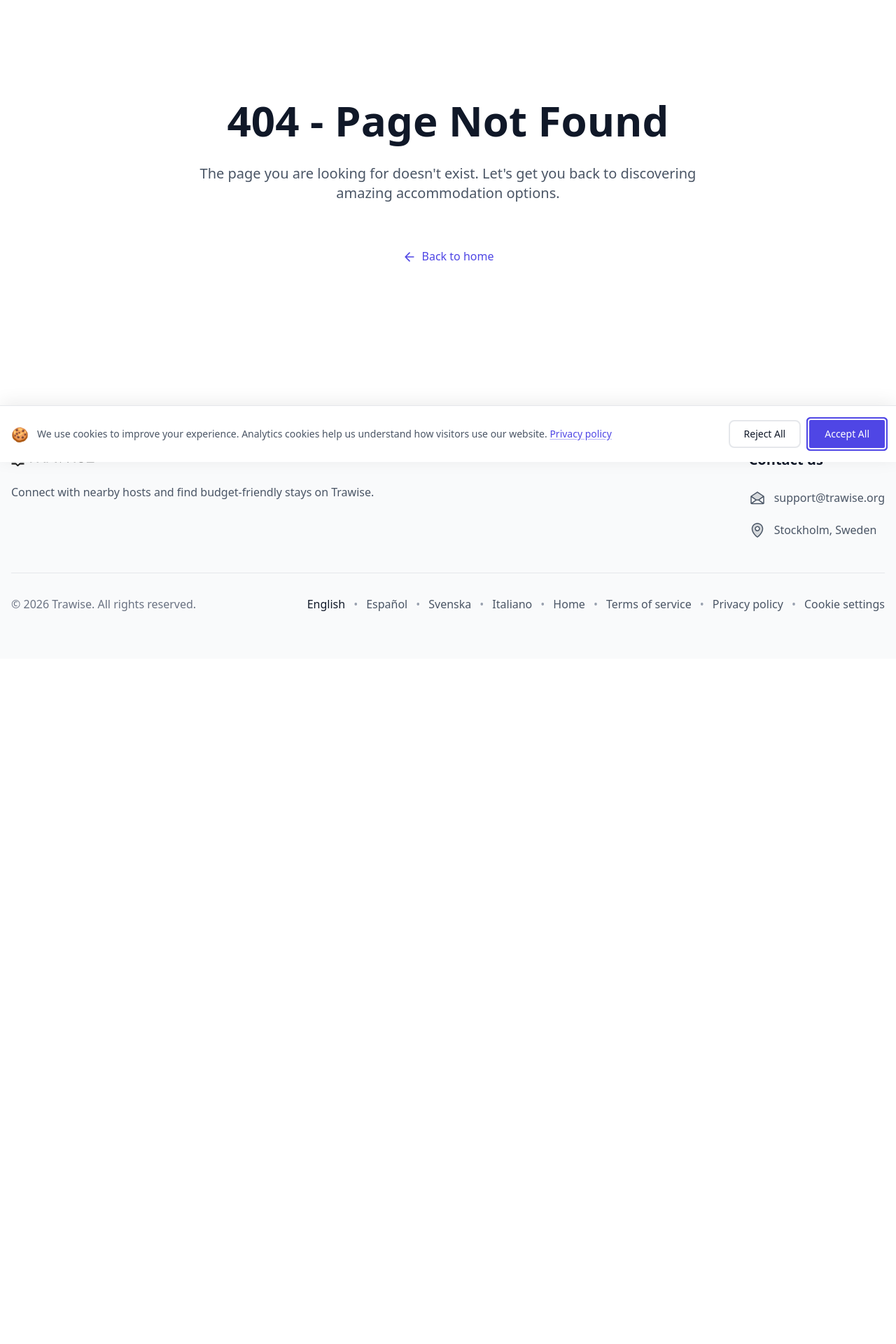
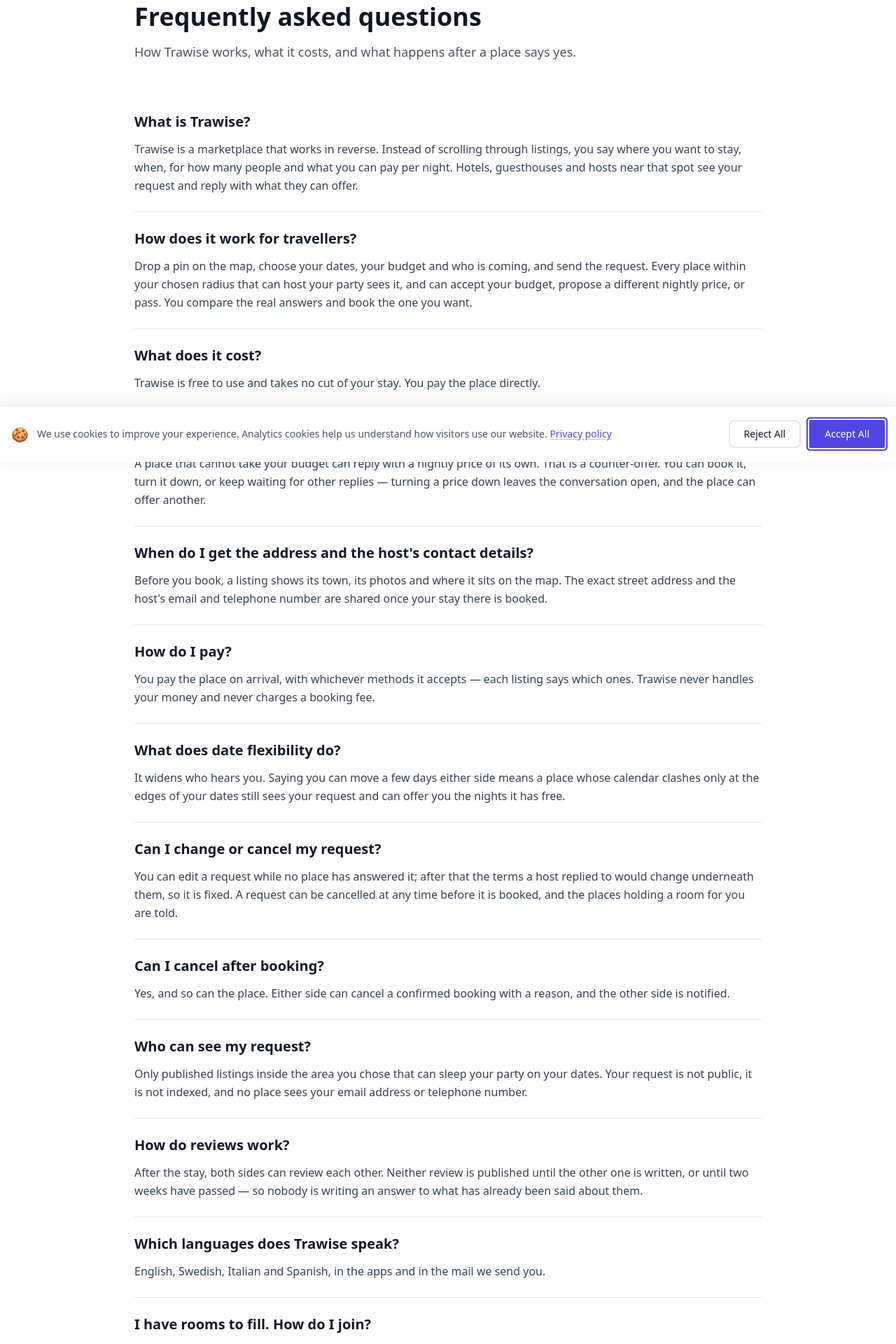
Before and after one commit to Trawise/Trawise.Landing, a React (Vite) app in the folder src/: page /faq in a window 1280 px wide. Shown: the part 140-2060 px from the top of the page at 70% size. Before the commit the page ends 1162 px from the top, so only its background shows below. Built offline with nearby package versions, Linux system fonts and the light colour scheme.

Commit message:
Answer the questions people ask before signing up

```diff
--- /dev/null
+++ b/src/src/Faq.tsx
@@ -0,0 +1,168 @@
+import { useTranslation } from "react-i18next";
+import { BackLink } from "./components/back-link";
+import { Footer } from "./components/footer";
+import { Header } from "./components/header";
+import { SkipLink } from "./components/skip-link";
+import { Container } from "./components/ui";
+import { usePageMeta } from "./hooks/use-page-meta";
+import { useStructuredData } from "./hooks/use-structured-data";
+
+interface Entry {
+  id: string;
+  question: string;
+  answer: string;
+}
+
+/**
+ * English only for now, like the legal pages: the answers are still settling,
+ * and a translation of copy that is about to change is a translation that goes
+ * stale. The page chrome is localised.
+ */
+const ENTRIES: Entry[] = [
+  {
+    id: "what-is-trawise",
+    question: "What is Trawise?",
+    answer:
+      "Trawise is a marketplace that works in reverse. Instead of scrolling through listings, you say where you want to stay, when, for how many people and what you can pay per night. Hotels, guesthouses and hosts near that spot see your request and reply with what they can offer.",
+  },
+  {
+    id: "how-it-works",
+    question: "How does it work for travellers?",
+    answer:
+      "Drop a pin on the map, choose your dates, your budget and who is coming, and send the request. Every place within your chosen radius that can host your party sees it, and can accept your budget, propose a different nightly price, or pass. You compare the real answers and book the one you want.",
+  },
+  {
+    id: "cost",
+    question: "What does it cost?",
+    answer:
+      "Trawise is free to use and takes no cut of your stay. You pay the place directly.",
+  },
+  {
+    id: "counter-offer",
+    question: "What is a counter-offer?",
+    answer:
+      "A place that cannot take your budget can reply with a nightly price of its own. That is a counter-offer. You can book it, turn it down, or keep waiting for other replies — turning a price down leaves the conversation open, and the place can offer another.",
+  },
+  {
+    id: "address",
+    question: "When do I get the address and the host's contact details?",
+    answer:
+      "Before you book, a listing shows its town, its photos and where it sits on the map. The exact street address and the host's email and telephone number are shared once your stay there is booked.",
+  },
+  {
+    id: "payment",
+    question: "How do I pay?",
+    answer:
+      "You pay the place on arrival, with whichever methods it accepts — each listing says which ones. Trawise never handles your money and never charges a booking fee.",
+  },
+  {
+    id: "flexible-dates",
+    question: "What does date flexibility do?",
+    answer:
+      "It widens who hears you. Saying you can move a few days either side means a place whose calendar clashes only at the edges of your dates still sees your request and can offer you the nights it has free.",
+  },
+  {
+    id: "change-request",
+    question: "Can I change or cancel my request?",
+    answer:
+      "You can edit a request while no place has answered it; after that the terms a host replied to would change underneath them, so it is fixed. A request can be cancelled at any time before it is booked, and the places holding a room for you are told.",
+  },
+  {
+    id: "cancel-booking",
+    question: "Can I cancel after booking?",
+    answer:
+      "Yes, and so can the place. Either side can cancel a confirmed booking with a reason, and the other side is notified.",
+  },
+  {
+    id: "who-sees-request",
+    question: "Who can see my request?",
+    answer:
+      "Only published listings inside the area you chose that can sleep your party on your dates. Your request is not public, it is not indexed, and no place sees your email address or telephone number.",
+  },
+  {
+    id: "reviews",
+    question: "How do reviews work?",
+    answer:
+      "After the stay, both sides can review each other. Neither review is published until the other one is written, or until two weeks have passed — so nobody is writing an answer to what has already been said about them.",
+  },
+  {
+    id: "languages",
+    question: "Which languages does Trawise speak?",
+    answer:
+      "English, Swedish, Italian and Spanish, in the apps and in the mail we send you.",
+  },
+  {
+    id: "become-host",
+    question: "I have rooms to fill. How do I join?",
+    answer:
+      "Create a host account on the dashboard at host.trawise.org, add your place and publish it. It is free for hosts, and requests from nearby travellers start arriving as soon as the listing is live.",
+  },
+];
+
+export function Faq() {
+  const { t } = useTranslation();
+
+  usePageMeta({
+    title: t("pageTitles.faq"),
+    path: "/faq",
+  });
+
+  // A FAQPage graph is what puts these answers in a search result rather than
+  // only on the page.
+  useStructuredData({
+    "@context": "https://schema.org",
+    "@type": "FAQPage",
+    mainEntity: ENTRIES.map(({ question, answer }) => ({
+      "@type": "Question",
+      name: question,
+      acceptedAnswer: { "@type": "Answer", text: answer },
+    })),
+  });
+
+  return (
+    <>
+      <SkipLink />
+
+      <Header />
+
+      <main id="main-content" className="grow">
+        <section className="py-16">
+          <Container>
+            <div className="max-w-4xl mx-auto">
+              <header className="mb-12">
+                <h1 className="text-4xl font-bold text-gray-900 mb-4">
+                  {t("faq.title")}
+                </h1>
+                <p className="text-lg text-gray-600">{t("faq.subtitle")}</p>
+              </header>
+
+              {/* A description list, not an accordion: twelve short answers
+                  are quicker to read open than to click open, and the page
+                  stays searchable with the browser's own find. */}
+              <dl className="divide-y divide-gray-200">
+                {ENTRIES.map(({ id, question, answer }) => (
+                  <div key={id} className="py-6">
+                    <dt>
+                      <h2 className="text-xl font-semibold text-gray-900">
+                        {question}
+                      </h2>
+                    </dt>
+                    <dd className="mt-3 text-gray-700 leading-relaxed">
+                      {answer}
+                    </dd>
+                  </div>
+                ))}
+              </dl>
+
+              <div className="mt-12">
+                <BackLink to="/">{t("faq.backToHome")}</BackLink>
+              </div>
+            </div>
+          </Container>
+        </section>
+      </main>
+
+      <Footer />
+    </>
+  );
+}
--- a/src/src/components/footer.tsx
+++ b/src/src/components/footer.tsx
@@ -109,6 +109,10 @@
                   {t("navigation.home")}
                 </LocaleLink>
                 <Separator />
+                <LocaleLink to="/faq" className={LINK_CLASS}>
+                  {t("navigation.faq")}
+                </LocaleLink>
+                <Separator />
                 <LocaleLink to="/terms" className={LINK_CLASS}>
                   {t("navigation.termsOfService")}
                 </LocaleLink>
--- /dev/null
+++ b/src/src/hooks/use-structured-data.ts
@@ -0,0 +1,25 @@
+import { useEffect } from "react";
+
+/** Marks the tag as ours, so a re-render replaces it instead of stacking. */
+const OWNED_ATTRIBUTE = "data-structured-data";
+
+/**
+ * Publishes a JSON-LD graph for the active route and removes it on unmount.
+ *
+ * React Router swaps components without a document load, so a script left in
+ * the head would describe the previous page.
+ */
+export function useStructuredData(graph: object): void {
+  const serialised = JSON.stringify(graph);
+
+  useEffect(() => {
+    const script = document.createElement("script");
+
+    script.type = "application/ld+json";
+    script.setAttribute(OWNED_ATTRIBUTE, "true");
+    script.textContent = serialised;
+    document.head.appendChild(script);
+
+    return () => script.remove();
+  }, [serialised]);
+}
--- a/src/src/i18n/locales/en.json
+++ b/src/src/i18n/locales/en.json
@@ -8,7 +8,8 @@
     "primary": "Main",
     "footer": "Footer",
     "cookieSettings": "Cookie settings",
-    "termsOfService": "Terms of service"
+    "termsOfService": "Terms of service",
+    "faq": "FAQ"
   },
   "hero": {
     "title": "Tell <brand>Trawise</brand> where you want to stay. Let the places come to you.",
@@ -140,7 +141,13 @@
     "comingSoon": "Coming soon",
     "deleteAccount": "Delete your account",
     "notFound": "Page not found",
-    "termsOfService": "Terms of service"
+    "termsOfService": "Terms of service",
+    "faq": "FAQ"
   },
-  "opensInNewTab": "opens in a new tab"
+  "opensInNewTab": "opens in a new tab",
+  "faq": {
+    "title": "Frequently asked questions",
+    "subtitle": "How Trawise works, what it costs, and what happens after a place says yes.",
+    "backToHome": "Back to home"
+  }
 }
--- a/src/src/i18n/locales/es.json
+++ b/src/src/i18n/locales/es.json
@@ -8,7 +8,8 @@
     "primary": "Principal",
     "footer": "Pie de página",
     "cookieSettings": "Configuración de cookies",
-    "termsOfService": "Términos del servicio"
+    "termsOfService": "Términos del servicio",
+    "faq": "Preguntas frecuentes"
   },
   "hero": {
     "title": "Dile a <brand>Trawise</brand> dónde quieres alojarte. Deja que los lugares vengan a ti.",
@@ -140,7 +141,13 @@
     "comingSoon": "Próximamente",
     "deleteAccount": "Eliminar tu cuenta",
     "notFound": "Página no encontrada",
-    "termsOfService": "Términos del servicio"
+    "termsOfService": "Términos del servicio",
+    "faq": "Preguntas frecuentes"
   },
-  "opensInNewTab": "se abre en una pestaña nueva"
+  "opensInNewTab": "se abre en una pestaña nueva",
+  "faq": {
+    "title": "Preguntas frecuentes",
+    "subtitle": "Cómo funciona Trawise, cuánto cuesta y qué pasa cuando un alojamiento acepta.",
+    "backToHome": "Volver al inicio"
+  }
 }
--- a/src/src/i18n/locales/it.json
+++ b/src/src/i18n/locales/it.json
@@ -8,7 +8,8 @@
     "primary": "Principale",
     "footer": "Piè di pagina",
     "cookieSettings": "Impostazioni cookie",
-    "termsOfService": "Termini di servizio"
+    "termsOfService": "Termini di servizio",
+    "faq": "FAQ"
   },
   "hero": {
     "title": "Di’ a <brand>Trawise</brand> dove vuoi soggiornare. Lascia che siano i luoghi a farsi avanti.",
@@ -140,7 +141,13 @@
     "comingSoon": "Prossimamente",
     "deleteAccount": "Elimina il tuo account",
     "notFound": "Pagina non trovata",
-    "termsOfService": "Termini di servizio"
+    "termsOfService": "Termini di servizio",
+    "faq": "Domande frequenti"
   },
-  "opensInNewTab": "si apre in una nuova scheda"
+  "opensInNewTab": "si apre in una nuova scheda",
+  "faq": {
+    "title": "Domande frequenti",
+    "subtitle": "Come funziona Trawise, quanto costa e cosa accade quando una struttura accetta.",
+    "backToHome": "Torna alla home"
+  }
 }
--- a/src/src/i18n/locales/sv.json
+++ b/src/src/i18n/locales/sv.json
@@ -8,7 +8,8 @@
     "primary": "Huvudmeny",
     "footer": "Sidfot",
     "cookieSettings": "Cookie-inställningar",
-    "termsOfService": "Användarvillkor"
+    "termsOfService": "Användarvillkor",
+    "faq": "Vanliga frågor"
   },
   "hero": {
     "title": "Berätta för <brand>Trawise</brand> var du vill bo. Låt platserna komma till dig.",
@@ -140,7 +141,13 @@
     "comingSoon": "Kommer snart",
     "deleteAccount": "Ta bort ditt konto",
     "notFound": "Sidan hittades inte",
-    "termsOfService": "Användarvillkor"
+    "termsOfService": "Användarvillkor",
+    "faq": "Vanliga frågor"
   },
-  "opensInNewTab": "öppnas i en ny flik"
+  "opensInNewTab": "öppnas i en ny flik",
+  "faq": {
+    "title": "Vanliga frågor",
+    "subtitle": "Så fungerar Trawise, vad det kostar och vad som händer när ett boende säger ja.",
+    "backToHome": "Tillbaka till startsidan"
+  }
 }
--- a/src/src/main.tsx
+++ b/src/src/main.tsx
@@ -23,6 +23,7 @@
 const DeleteAccount = lazy(() =>
   import("./DeleteAccount.tsx").then((m) => ({ default: m.DeleteAccount }))
 );
+const Faq = lazy(() => import("./Faq.tsx").then((m) => ({ default: m.Faq })));
 const NotFound = lazy(() =>
   import("./NotFound.tsx").then((m) => ({ default: m.NotFound }))
 );
@@ -80,6 +81,7 @@
                 }
               >
                 <Route index element={<App />} />
+                <Route path="faq" element={<Faq />} />
                 <Route path="privacy-policy" element={<PrivacyPolicy />} />
                 <Route path="terms" element={<TermsOfService />} />
                 <Route path="coming-soon" element={<ComingSoon />} />
```
Also changed, not shown: 1 other file (tests, documents, lock files or other folders).
